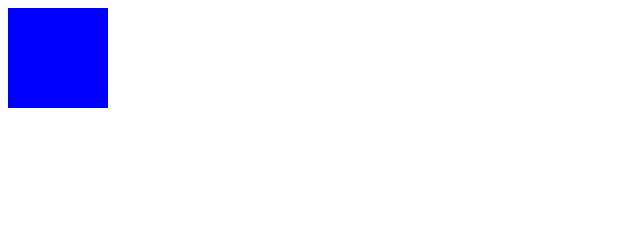
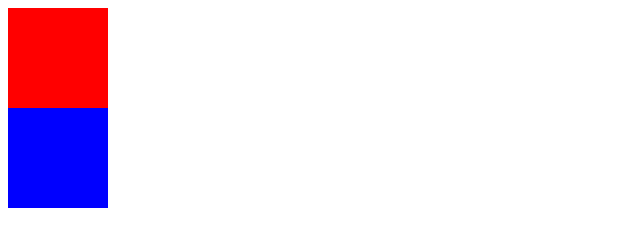
Before and after one commit to GuelYend/Prueba_Git, a plain HTML site: page index.html in a window 1280 px wide. Shown: the whole page, without its empty margins (0-640 px from the left). Drawn offline with Linux system fonts and the light colour scheme.

Commit message:
ultima correccion prueba 2

```diff
--- a/index.html
+++ b/index.html
@@ -3,10 +3,11 @@
 <head>
     <meta charset="UTF-8">
     <meta name="viewport" content="width=device-width, initial-scale=1.0">
-    <title>Caja Azul</title>
+    <title>Cuadro Rojo</title>
     <link rel="stylesheet" href="styles.css">
 </head>
 <body>
+    <div class="cuadro-rojo"></div>
     <div class="caja-azul"></div>
 </body>
 </html>
--- a/styles.css
+++ b/styles.css
@@ -1,3 +1,8 @@
+.cuadro-rojo {
+    width: 100px;
+    height: 100px;
+    background-color: red;
+}
 .caja-azul {
     width: 100px;
     height: 100px;
```
